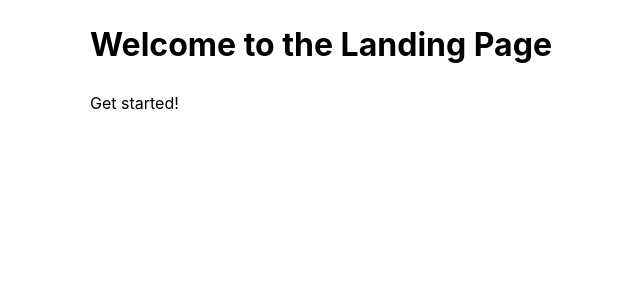
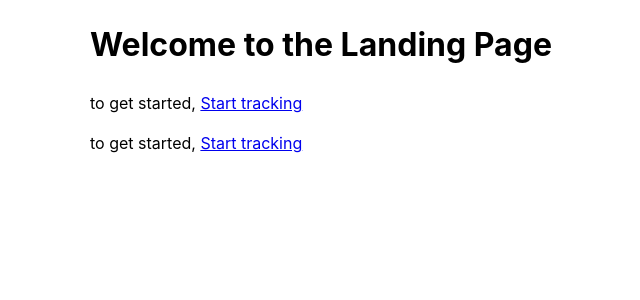
Before and after one commit to zeyad-k/Calori-Tracker--deepdive, a React (Vite) app: page / in a window 1280 px wide. Shown: the top 300 px of the page, without its empty margins (38-678 px from the left). Built offline with nearby package versions, Linux system fonts and the light colour scheme.

Commit message:
Refactor LandingPage component to use react-router-dom for navigation

```diff
--- a/pages/LandingPage.jsx
+++ b/pages/LandingPage.jsx
@@ -1,9 +1,15 @@
+import { Link } from "react-router-dom";
+
 export function LandingPage() {
   return (
     <>
       <h1>Welcome to the Landing Page</h1>
-      <p>Get started!</p>
-      {/* <Link to="/about">About</Link> */}
+      <p>
+        to get started, <a href="/track">Start tracking</a>
+      </p>
+      <p>
+        to get started, <Link to="/track">Start tracking</Link>
+      </p>
     </>
   );
 }
```
